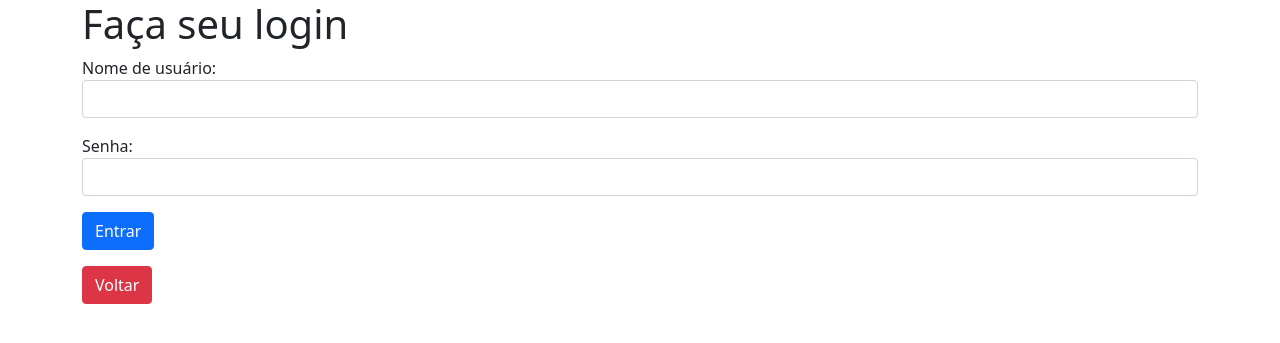
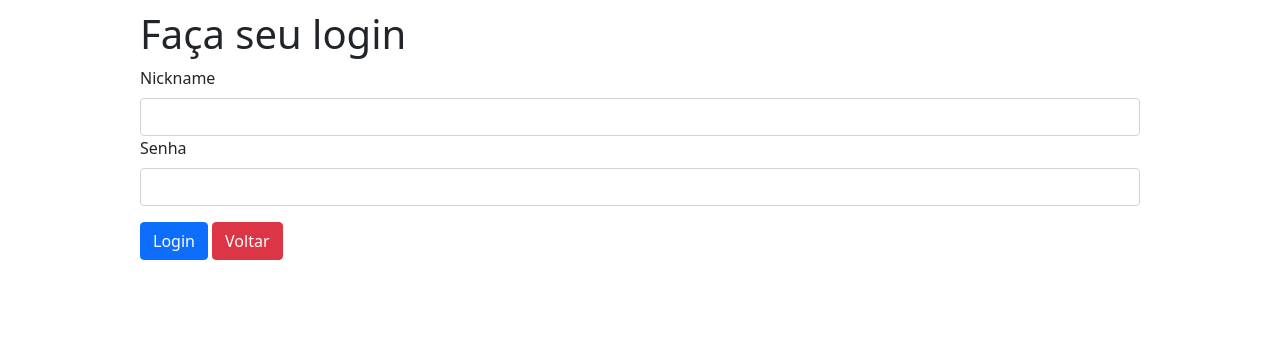
Before and after one commit to joaosantosjps/academic_projects, a Flask app: page /login in a window 1280 px wide. Shown: the top 343 px of the page. Run offline with Flask 3, Linux system fonts and the light colour scheme; some libraries are stand-ins or nearby versions.

Commit message:
Updating Studies: Fim Do Curso

```diff
--- a/alura/flask/jogo_teca/config.py
+++ b/alura/flask/jogo_teca/config.py
@@ -11,4 +11,4 @@ SQLALCHEMY_DATABASE_URI = \
         database="jogoteca"
     )
 
-UPLOAD_PATH = os.path.dirname(os.path.abspath(__file__)) + "/uploads"
+UPLOAD_PATH = os.path.dirname(os.path.abspath(__file__)) + '/uploads'
--- a/alura/flask/jogo_teca/helpers.py
+++ b/alura/flask/jogo_teca/helpers.py
@@ -1,13 +1,19 @@
 import os
 from jogoteca import app
 from flask_wtf import FlaskForm
-from wtforms import SearchField, SubmitField, validators
+from wtforms import StringField , PasswordField, SubmitField, validators
 
 class FormularioJogo(FlaskForm):
-    nome = SearchField("Nome do Jogo", [validators.DataRequired(), validators.Length(min=1, max=50)])
-    categoria = SearchField("Categpria", [validators.DataRequired(), validators.Length(min=1, max=40)])
-    console = SearchField("Console", [validators.DataRequired(), validators.Length(min=1, max=20)])
+    nome = StringField("Nome do Jogo", [validators.DataRequired(), validators.Length(min=1, max=50)])
+    categoria = StringField("Categpria", [validators.DataRequired(), validators.Length(min=1, max=40)])
+    console = StringField("Console", [validators.DataRequired(), validators.Length(min=1, max=20)])
     salvar = SubmitField("Salvar")
+
+
+class FormularioUsuario(FlaskForm):
+    nickname = StringField("Nickname", [validators.DataRequired(), validators.Length(min=1, max=50)])
+    senha = PasswordField("Senha", [validators.DataRequired(), validators.Length(min=1, max=100)])
+    login = SubmitField("Login")
 
 def recupera_imagem(id):
     for nome_arquivo in os.listdir(app.config["UPLOAD_PATH"]):
@@ -18,5 +24,5 @@ def recupera_imagem(id):
 
 def deleta_arquivo(id):
     arquivo = recupera_imagem(id)
-    if arquivo != "capa_padrão.jpg":
-        os.remove(os.path.join(app.config["UPLOAD_PATH"], arquivo))
+    if arquivo != "capa_padrao.jpg":
+        os.remove(os.path.join(app.config["UPLOAD_PATH"]), arquivo)
--- a/alura/flask/jogo_teca/jogoteca.py
+++ b/alura/flask/jogo_teca/jogoteca.py
@@ -1,6 +1,7 @@
 from flask import Flask
 from flask_sqlalchemy import SQLAlchemy
 from flask_wtf.csrf import CSRFProtect
+from flask_bcrypt import Bcrypt
 
 
 app = Flask(__name__)
@@ -8,8 +9,10 @@ app.config.from_pyfile("config.py")
 
 db = SQLAlchemy(app)
 csrf = CSRFProtect(app)
+bcrypt = Bcrypt(app)
 
-from views import *
+from views_game import *
+from views_user import *
 
 if __name__ == "__main__":
     app.run(debug=True)
--- a/alura/flask/jogo_teca/templates/lista.html
+++ b/alura/flask/jogo_teca/templates/lista.html
@@ -21,8 +21,10 @@
                         <td>{{ jogo.nome }}</td>
                         <td>{{ jogo.categoria }}</td>
                         <td>{{ jogo.console }}</td>
-                    <td><a href="{{ url_for('editar', id=jogo.id) }}">Editar</a></td>
-                    <td><a href="{{ url_for('deletar', id=jogo.id) }}">Deletar</a></td>
+                        <td>
+                            <a href="{{ url_for('editar', id=jogo.id) }}">Editar</a>
+                            <a href="{{ url_for('deletar', id=jogo.id) }}">Deletar</a>
+                        </td>
                     </tr>
                     {% endfor %}
 
--- a/alura/flask/jogo_teca/templates/login.html
+++ b/alura/flask/jogo_teca/templates/login.html
@@ -5,6 +5,7 @@
     <meta name="viewport" content="width=device-width, initial-scale=1">
     <title>Jogoteca</title>
     <link rel="stylesheet" href="{{ url_for('static', filename='bootstrap.css') }}">
+    <link rel="stylesheet" href="{{ url_for('static', filename='app.css') }}">
   </head>
   <body>
     <div class="container">
@@ -21,12 +22,21 @@
 
         <h1>Faça seu login</h1>
         <form method="POST" action="{{ url_for('autenticar') }}">
-            <input type="hidden" name="proxima" value="{{ proxima }}">
-            <p><label>Nome de usuário:</label> <input class="form-control" type="text" name="usuario" required></p>
-            <p><label>Senha:</label> <input class="form-control" type="password" name="senha" required></p>
-            <p><button class="btn btn-primary" type="submit">Entrar</button></p>
+            <input type="hidden" name="proxima" value="{{ proxima or url_for('index') }}">
+            {{ form.csrf_token() }}
+            <div class="form-group">
+                {{ form.nickname.label(class="form-label") }}
+                {{ form.nickname(class="form-control") }}
+            </div>
+            <div class="form-group">
+                {{ form.senha.label(class="form-label") }}
+                {{ form.senha(class="form-control") }}
+            </div>
+            <div class="form-group buttons">
+                {{ form.login(class="btn btn-primary") }}
+                <a class="btn btn-danger" href="{{ url_for('index') }}">Voltar</a>
+            </div>
         </form>
-        <a class="btn btn-danger" href="{{ url_for('index') }}">Voltar</a>
     </div>
 </body>
 </html>
--- a/alura/flask/jogo_teca/views.py
+++ b/alura/flask/jogo_teca/views_game.py
@@ -1,6 +1,6 @@
 from flask import render_template, request, redirect, session, flash, url_for, send_from_directory
 from jogoteca import app, db
-from models import Jogos, Usuarios
+from models import Jogos
 from helpers import recupera_imagem, deleta_arquivo, FormularioJogo
 import time
 
@@ -9,14 +9,12 @@ def index():
     lista = Jogos.query.order_by(Jogos.id)
     return render_template("lista.html", titulo="Jogos", jogos=lista)
 
-
 @app.route("/novo")
 def novo():
     if "usuario_logado" not in session or session["usuario_logado"] == None:
         return redirect(url_for("login", proxima=url_for("novo")))
     form = FormularioJogo()
     return render_template("novo.html", titulo="Novo Jogo", form=form)
-
 
 @app.route("/criar", methods=["POST",])
 def criar():
@@ -28,8 +26,8 @@ def criar():
     nome = form.nome.data
     categoria = form.categoria.data
     console = form.console.data
+    jogo = Jogos.query.filter_by(nome=nome).first()
 
-    jogo = Jogos.query.filter_by(nome=nome).first()
     if jogo:
         flash("Jogo já existente!")
         return redirect(url_for("index"))
@@ -48,7 +46,7 @@ def criar():
 @app.route("/editar/<int:id>")
 def editar(id):
     if "usuario_logado" not in session or session["usuario_logado"] == None:
-        return redirect(url_for("login", proxima=url_for("editar")))
+        return redirect(url_for("login", proxima=url_for("editar", id=id)))
     jogo = Jogos.query.filter_by(id=id).first()
     form = FormularioJogo()
     form.nome.data = jogo.nome
@@ -89,41 +87,6 @@ def deletar(id):
 
     return redirect(url_for("index"))
 
-
-@app.route("/login")
-def login():
-    proxima = request.args.get("proxima")
-    return render_template("login.html", proxima=proxima)
-
-
-@app.route("/autenticar", methods=["POST",])
-def autenticar():
-    usuario = Usuarios.query.filter_by(nickname=request.form["usuario"]).first()
-    if usuario:
-        if request.form["senha"] == usuario.senha:
-            session["usuario_logado"] = usuario.nickname
-            flash(usuario.nickname + " logado com sucesso!")
-            proxima_page = request.form["proxima"]
-            if proxima_page != None:
-                return redirect(proxima_page)
-            else:
-                return redirect("/")
-
-        else:
-            flash("Usuário não logado")
-            return redirect(url_for("login"))
-
-    else:
-        flash("Usuário não logado")
-        return redirect(url_for("login"))
-
-
-@app.route("/logout")
-def logout():
-    session["usuario_logado"] = None
-    flash("Logout efetuado com sucesso!")
-    return redirect(url_for("index"))
-
 @app.route("/uploads/<nome_arquivo>")
 def imagem(nome_arquivo):
     return send_from_directory("uploads", nome_arquivo)
--- /dev/null
+++ b/alura/flask/jogo_teca/views_user.py
@@ -0,0 +1,33 @@
+from jogoteca import app
+from flask import render_template, request, redirect, session, flash, url_for
+from models import Usuarios
+from helpers import FormularioUsuario
+from flask_bcrypt import check_password_hash
+
+
+@app.route("/login")
+def login():
+    proxima = request.args.get("proxima")
+    form = FormularioUsuario()
+    return render_template("login.html", proxima=proxima, form=form)
+
+@app.route("/autenticar", methods=["POST",])
+def autenticar():
+    form = FormularioUsuario(request.form)
+    usuario = Usuarios.query.filter_by(nickname=form.nickname.data).first()
+    senha = check_password_hash(usuario.senha, form.senha.data)
+
+    if usuario and senha:
+        session["usuario_logado"] = usuario.nickname
+        flash(usuario.nickname + " logado com sucesso!")
+        proxima_page = request.form["proxima"]
+        return redirect(proxima_page)
+    else:
+        flash("Usuário não logado")
+        return redirect(url_for("login"))
+
+@app.route("/logout")
+def logout():
+    session["usuario_logado"] = None
+    flash("Logout efetuado com sucesso!")
+    return redirect(url_for("index"))
```
Also changed, not shown: alura/flask/jogo_teca/prepara_banco.py (+5 -6 lines), alura/flask/jogo_teca/templates/editar.html (+6 -6 lines), alura/flask/jogo_teca/templates/novo.html (+7 -7 lines), alura/flask/jogo_teca/templates/template.html (indentation only). Lines whose indentation alone changed are shown as unchanged.
